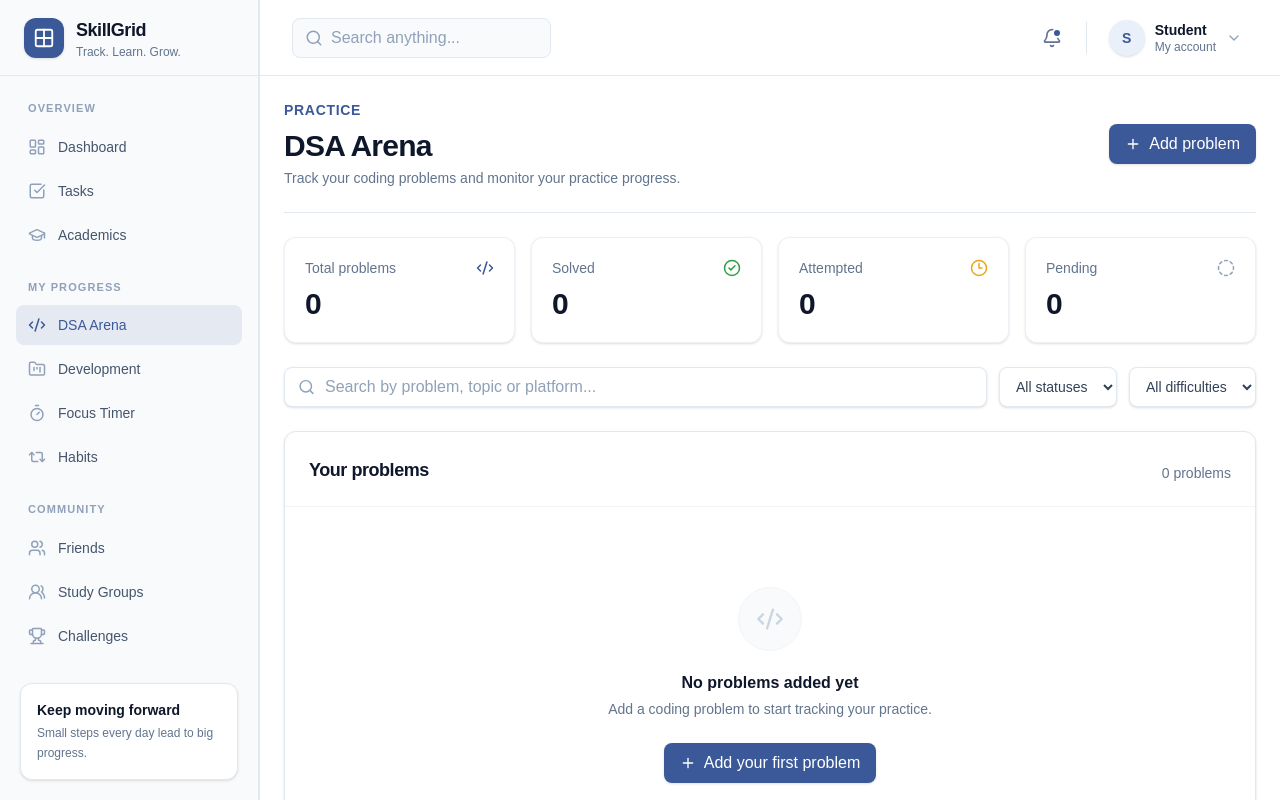
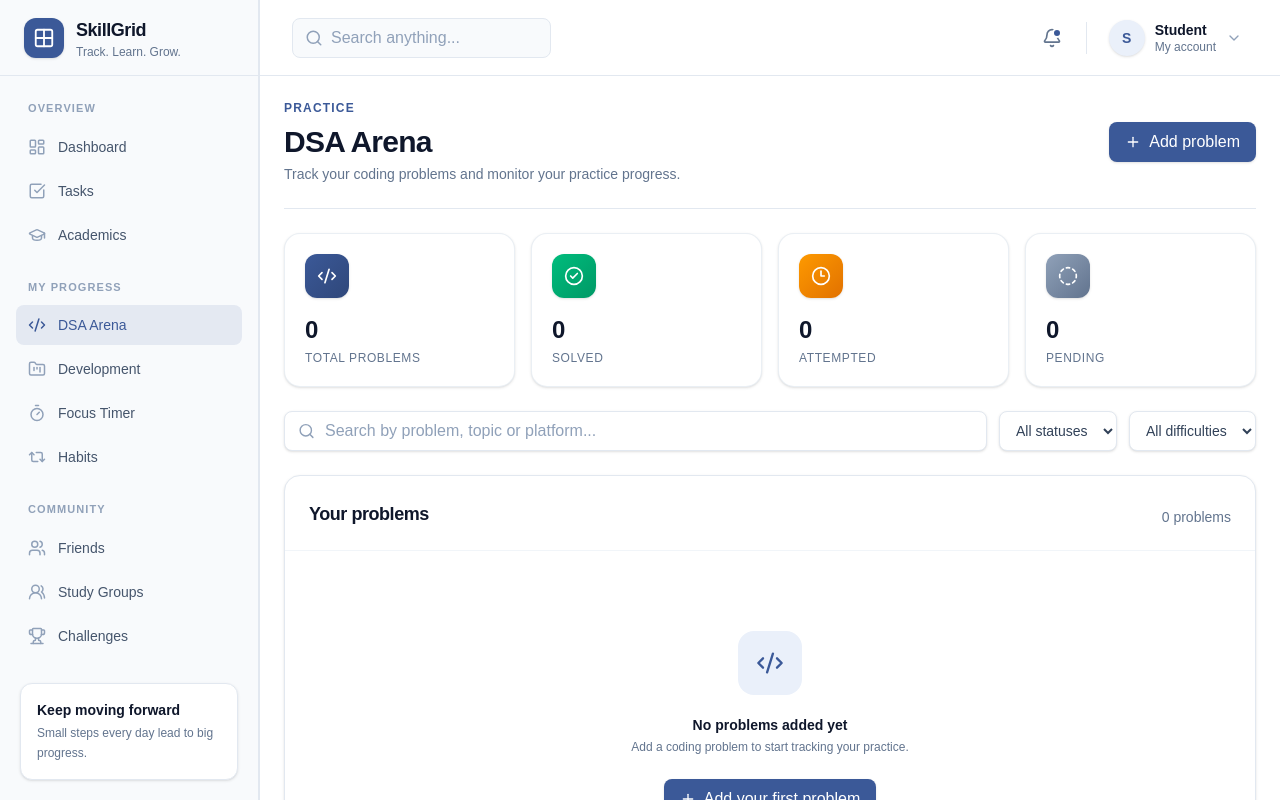
Before and after one commit to thiteswapnil1212-hue/skillGrid, a Next.js app in the folder skillgrid-app/: page /dsa in a window 1280 px wide. Built offline with nearby package versions, Linux system fonts and the light colour scheme.

Commit message:
style: premium stat cards and header on dsa page

```diff
--- a/skillgrid-app/src/app/dsa/page.tsx
+++ b/skillgrid-app/src/app/dsa/page.tsx
@@ -93,9 +93,9 @@ export default function DSAArenaPage() {
     <main className="mx-auto w-full max-w-7xl space-y-6 p-6">
       <section className="flex flex-col justify-between gap-4 border-b border-slate-200 pb-6 sm:flex-row sm:items-center">
         <div>
-          <p className="text-sm font-semibold tracking-wider text-primary uppercase">Practice</p>
+          <p className="text-xs font-semibold uppercase tracking-widest text-primary">Practice</p>
           <h1 className="mt-2 text-2xl font-bold tracking-tight text-slate-900 sm:text-3xl">DSA Arena</h1>
-          <p className="mt-1 text-sm font-medium text-slate-500">Track your coding problems and monitor your practice progress.</p>
+          <p className="mt-1 text-sm text-slate-500">Track your coding problems and monitor your practice progress.</p>
         </div>
         <Button onClick={() => setShowForm((curr) => !curr)} className="hidden gap-2 lg:inline-flex">
           {showForm ? <X size={16} /> : <Plus size={16} />}
@@ -105,21 +105,21 @@ export default function DSAArenaPage() {
 
       <section className="grid grid-cols-2 gap-4 lg:grid-cols-4">
         {[
-          { label: "Total problems", value: stats.total, icon: Code2, color: "text-primary" },
-          { label: "Solved", value: stats.solved, icon: CheckCircle2, color: "text-success" },
-          { label: "Attempted", value: stats.attempted, icon: Clock3, color: "text-warning" },
-          { label: "Pending", value: stats.pending, icon: CircleDashed, color: "text-slate-400" },
+          { label: "Total problems", value: stats.total, icon: Code2, gradient: "from-[#3B5998] to-[#2F477A]" },
+          { label: "Solved", value: stats.solved, icon: CheckCircle2, gradient: "from-emerald-500 to-emerald-600" },
+          { label: "Attempted", value: stats.attempted, icon: Clock3, gradient: "from-amber-500 to-amber-600" },
+          { label: "Pending", value: stats.pending, icon: CircleDashed, gradient: "from-slate-400 to-slate-500" },
         ].map((item, index) => {
           const Icon = item.icon;
           return (
             <motion.div key={item.label} initial={{ opacity: 0, y: 10 }} animate={{ opacity: 1, y: 0 }} transition={{ delay: index * 0.05 }}>
-              <Card className="h-full border-slate-200/60 shadow-sm hover:shadow-md transition-shadow">
-                <CardContent className="p-5 flex flex-col justify-between h-full gap-2">
-                  <div className="flex items-center justify-between">
-                    <p className="text-sm font-medium text-slate-500">{item.label}</p>
-                    <Icon size={18} className={item.color} />
+              <Card className="h-full rounded-2xl border border-slate-200/70 bg-white shadow-sm transition-shadow hover:shadow-md">
+                <CardContent className="p-5">
+                  <div className={`flex h-11 w-11 items-center justify-center rounded-xl bg-gradient-to-br ${item.gradient} text-white shadow-sm`}>
+                    <Icon size={20} />
                   </div>
-                  <p className="text-3xl font-bold text-slate-900 tracking-tight">{item.value}</p>
+                  <p className="mt-4 text-2xl font-bold tracking-tight text-slate-900 tabular-nums">{item.value}</p>
+                  <p className="mt-1 text-xs font-medium uppercase tracking-wider text-slate-500">{item.label}</p>
                 </CardContent>
               </Card>
             </motion.div>
@@ -135,7 +135,7 @@ export default function DSAArenaPage() {
             exit={{ opacity: 0, height: 0, scale: 0.95 }}
             transition={{ duration: 0.2 }}
           >
-            <Card className="overflow-hidden">
+            <Card className="overflow-hidden rounded-2xl">
               <CardHeader className="pb-4">
                 <CardTitle className="text-lg">Add a problem</CardTitle>
                 <p className="text-sm font-medium text-slate-500 mt-1">Enter the details of the problem you want to track.</p>
@@ -220,7 +220,7 @@ export default function DSAArenaPage() {
         </select>
       </div>
 
-      <Card>
+      <Card className="rounded-2xl">
         <CardHeader className="flex flex-row items-center justify-between pb-4">
           <CardTitle className="text-lg">Your problems</CardTitle>
           <span className="text-sm font-medium text-slate-500">{filteredProblems.length} {filteredProblems.length === 1 ? "problem" : "problems"}</span>
@@ -228,11 +228,11 @@ export default function DSAArenaPage() {
         <div className="border-t border-slate-100 bg-white">
           {filteredProblems.length === 0 ? (
             <div className="flex flex-col items-center py-20 text-center px-6">
-              <div className="flex h-16 w-16 items-center justify-center rounded-full bg-slate-50 border border-slate-100 mb-5">
-                <Code2 size={28} className="text-slate-300" />
+              <div className="flex h-16 w-16 items-center justify-center rounded-2xl bg-primary-light mb-5 text-primary">
+                <Code2 size={28} />
               </div>
-              <h3 className="text-base font-semibold text-slate-900">{problems.length === 0 ? "No problems added yet" : "No matching problems"}</h3>
-              <p className="mt-1 text-sm text-slate-500 max-w-sm">{problems.length === 0 ? "Add a coding problem to start tracking your practice." : "Try changing your search or filters."}</p>
+              <h3 className="text-sm font-semibold text-slate-900">{problems.length === 0 ? "No problems added yet" : "No matching problems"}</h3>
+              <p className="mt-1 text-xs text-slate-500 max-w-sm">{problems.length === 0 ? "Add a coding problem to start tracking your practice." : "Try changing your search or filters."}</p>
               {problems.length === 0 && (
                 <Button onClick={() => setShowForm(true)} className="mt-6 gap-2">
                   <Plus size={16} /> Add your first problem
```
